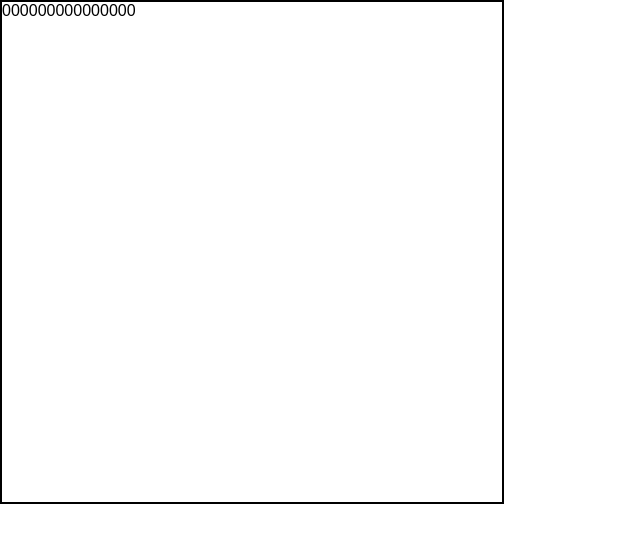
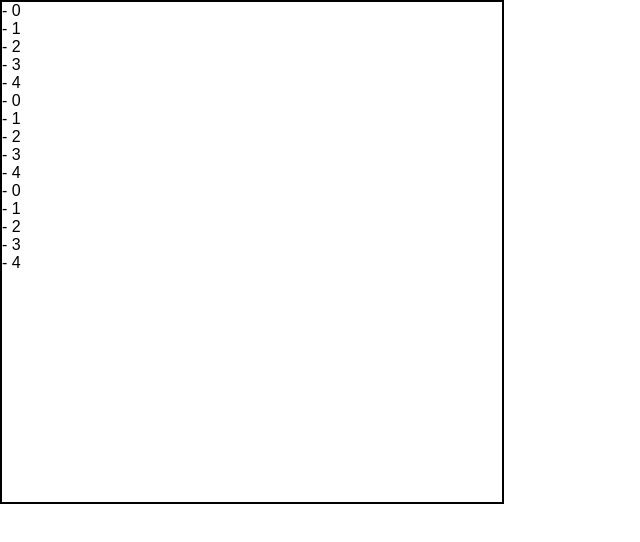
Before and after one commit to philip-jonas/game_prototype_01, a React app: page / in a window 1280 px wide. Shown: the top 542 px of the page, without its empty margins (0-640 px from the left). Built offline with nearby package versions, Linux system fonts and the light colour scheme; the HTML template or start-up script is replaced by a standard one.

Commit message:
Added plots

```diff
--- a/src/App.tsx
+++ b/src/App.tsx
@@ -10,7 +10,10 @@ class App extends React.Component {
 
   public render() {
     return (
-      <StoreProvider worldStore={stores.worldStore} >
+      <StoreProvider
+        worldStore={stores.worldStore}
+        plotStore={stores.plotStore}
+      >
         <World />
       </StoreProvider>
     );
--- a/src/Components/Plot.tsx
+++ b/src/Components/Plot.tsx
@@ -0,0 +1,14 @@
+import {observer, inject} from 'mobx-react';
+import * as React from 'react';
+import { PlotStore } from 'src/Stores/PlotStore';
+import { IPlotProps } from 'src/Interfaces/IPlotProps';
+
+@inject('worldStore','plotStore')
+@observer
+export class Plot extends React.Component<IPlotProps> {
+
+    public render() {
+        const { counter } = this.props;
+        return <div>- {counter}</div>
+    }
+}
--- a/src/Components/World.tsx
+++ b/src/Components/World.tsx
@@ -1,27 +1,15 @@
 import {observer, inject} from 'mobx-react';
 import * as React from 'react';
-import { WorldStore } from 'src/Stores/WorldStore';
-import styled from 'styled-components';
+import { BorderContainer } from 'src/Styles/styles';
+import { IWorldProps } from 'src/Interfaces/IWorldProps';
+import { Plot } from './Plot';
 
-
-const BorderContainer = styled.div`
-    width: 500px;
-    height: 500px;
-    border: 2px solid black;
-`;
 
 export const World = observer(({}) =>
     (
         <WorldBorder gridWidth={5} gridHeight={3} />
     )
 );
-
-interface IWorldProps {
-    worldStore?: WorldStore;
-    gridWidth: number;
-    gridHeight: number;
-}
-
 
 @inject("worldStore")
 @observer
@@ -35,8 +23,10 @@ export class WorldBorder extends React.Component<IWorldProps> {
         const {worldStore, gridWidth, gridHeight} = this.props;
         return <BorderContainer>
             {
-                worldStore.worldGrid.map((row) => {
-                    return row;
+                worldStore.worldGrid.map((row, index) => {
+                    return row.map((col, ind) => {
+                        return <Plot counter={ind} key={ind} />;
+                    })
                 })
             }
         </BorderContainer>
--- /dev/null
+++ b/src/Interfaces/IPlotProps.tsx
@@ -0,0 +1,8 @@
+import { PlotStore } from "src/Stores/PlotStore";
+import { WorldStore } from "src/Stores/WorldStore";
+
+export interface IPlotProps {
+    plotStore?: PlotStore;
+    worldStore?: WorldStore;
+    counter:number;
+}
--- /dev/null
+++ b/src/Interfaces/IWorldProps.tsx
@@ -0,0 +1,7 @@
+import { WorldStore } from "src/Stores/WorldStore";
+
+export interface IWorldProps {
+    worldStore?: WorldStore;
+    gridWidth: number;
+    gridHeight: number;
+}
--- /dev/null
+++ b/src/Stores/PlotStore.ts
@@ -0,0 +1,6 @@
+import { observable, computed, action } from "mobx";
+import { make2DArray } from "src/utils/Make2DArray";
+
+export class PlotStore {
+
+}
--- /dev/null
+++ b/src/Styles/styles.tsx
@@ -0,0 +1,7 @@
+import styled from 'styled-components';
+
+export const BorderContainer = styled.div`
+    width: 500px;
+    height: 500px;
+    border: 2px solid black;
+`;
--- a/src/stores.ts
+++ b/src/stores.ts
@@ -1,4 +1,5 @@
 import { WorldStore } from "./Stores/WorldStore";
+import { PlotStore } from "./Stores/PlotStore";
 
 export function initStores() {
     // const stores = {
@@ -7,7 +8,8 @@ export function initStores() {
     // }
 
     const stores = {
-        worldStore: new WorldStore(),
+        plotStore: new PlotStore(),
+        worldStore: new WorldStore()
     }
 
     return stores;
```
